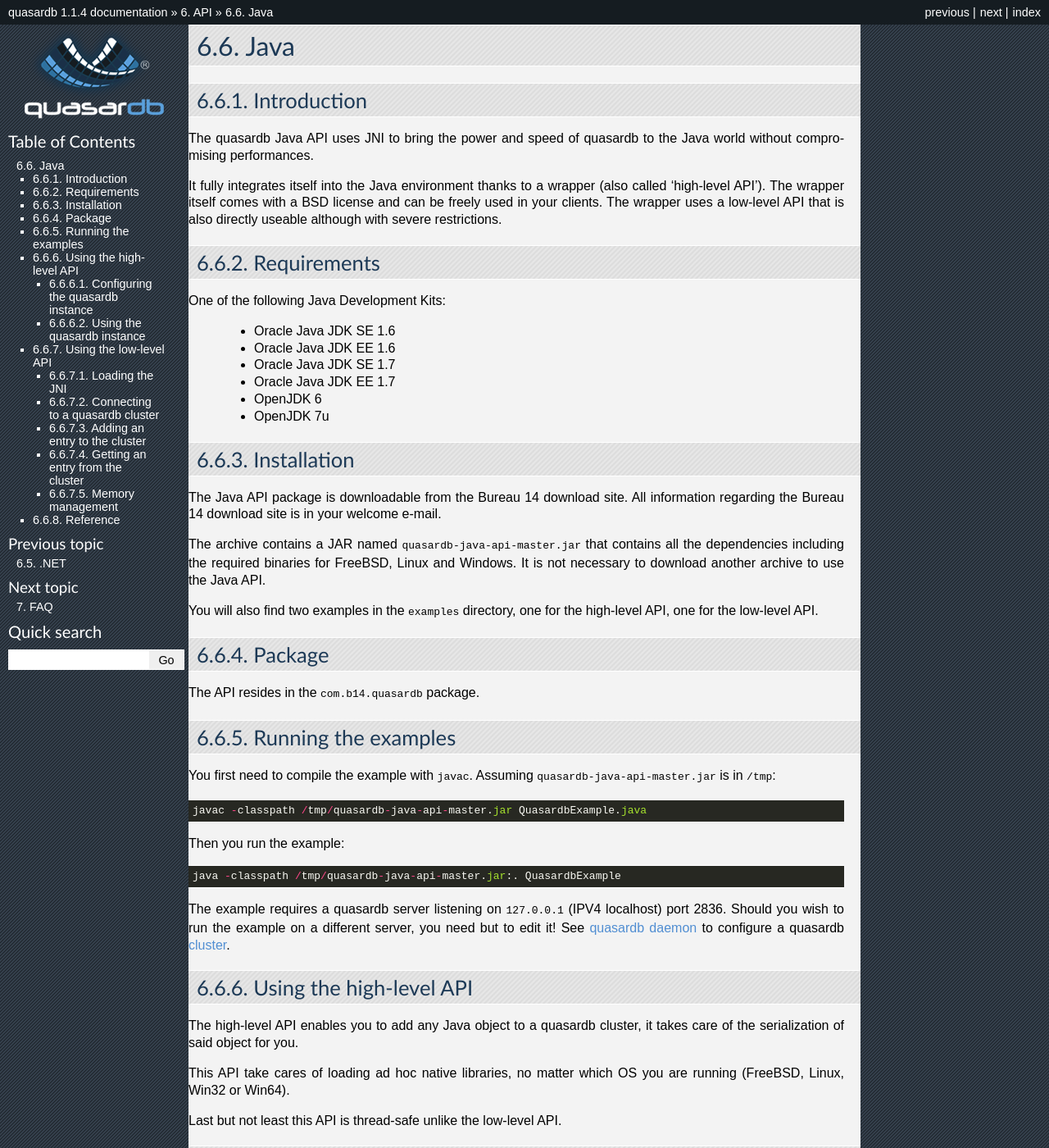
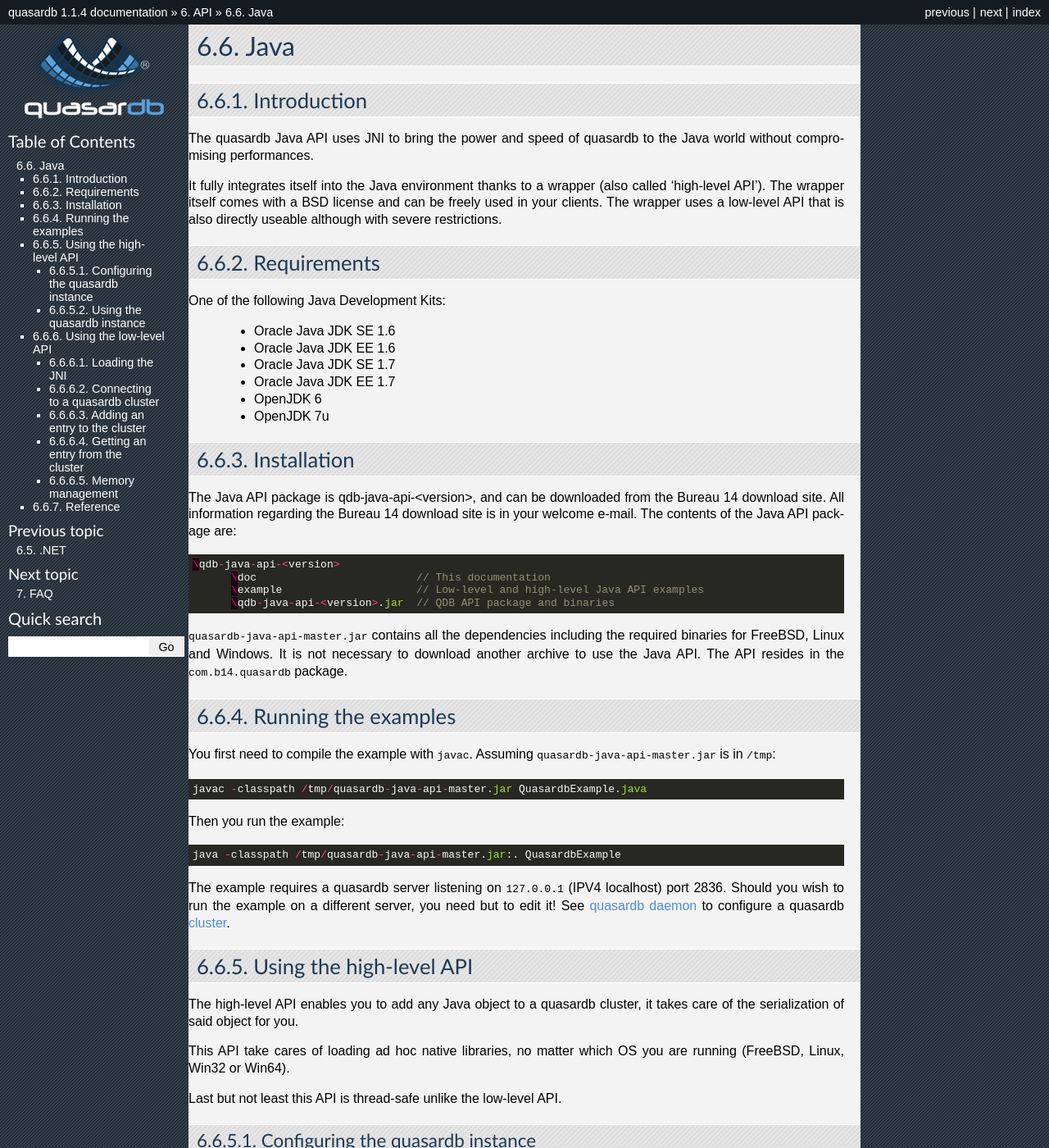
Before and after one commit to iltommi/qdb-documentation, a Sphinx documentation site: the page built from source/api/java.rst, in a window 1280 px wide and 1400 px high. Shown: the whole window at 82% size. Built offline with Sphinx 7.4.7, drawn with Linux system fonts in a browser that asks for light colours; pages that are not in the unit, such as notebooks, are missing from menus; some of the changed text lies outside the part shown.

Commit message:
Attempt to consolidate headings in Java and .NET APIs.

```diff
--- a/source/api/java.rst
+++ b/source/api/java.rst
@@ -27,16 +27,14 @@ One of the following Java Development Kits:
 Installation
 ------------
 
-The Java API package is downloadable from the Bureau 14 download site. All information regarding the Bureau 14 download site is in your welcome e-mail.
+The Java API package is qdb-java-api-<version>, and can be downloaded from the Bureau 14 download site. All information regarding the Bureau 14 download site is in your welcome e-mail. The contents of the Java API package are::
 
-The archive contains a JAR named ``quasardb-java-api-master.jar`` that contains all the dependencies including the required binaries for FreeBSD, Linux and Windows. It is not necessary to download another archive to use the Java API.
+    \qdb-java-api-<version>
+          \doc                         // This documentation
+          \example                     // Low-level and high-level Java API examples
+          \qdb-java-api-<version>.jar  // QDB API package and binaries
 
-You will also find two examples in the ``examples`` directory, one for the high-level API, one for the low-level API.
-
-Package
--------
-
-The API resides in the ``com.b14.quasardb`` package.
+``quasardb-java-api-master.jar`` contains all the dependencies including the required binaries for FreeBSD, Linux and Windows. It is not necessary to download another archive to use the Java API. The API resides in the ``com.b14.quasardb`` package.
 
 Running the examples
 -----------------------
@@ -105,14 +103,12 @@ A majority of entries type can be stored in quasardb without any further work (f
 
 You can use almost any java objects you want (for example a `POJO <http://en.wikipedia.org/wiki/Plain_Old_Java_Object>`_).
 
-But there are some limitations.
-As Kryo is the underlying framework used to serialize objects in quasardb, you can find all limitations by consulting `Kryo's documentation <https://github.com/EsotericSoftware/kryo#compatibility>`_.
+But there are some limitations. As Kryo is the underlying framework used to serialize objects in quasardb, you can find all limitations by consulting `Kryo's documentation <https://github.com/EsotericSoftware/kryo#compatibility>`_.
 
 Using the low-level API
 -----------------------
 
-The low-level API provides direct access to the C API via JNI.
-Usage of the low-level API is discouraged.
+The low-level API provides direct access to the C API via JNI. **Usage of the low-level API is discouraged.**
 
 Loading the JNI
 ^^^^^^^^^^^^^^^^^^
@@ -131,7 +127,7 @@ Connecting to a quasardb cluster
 
 The connection is a two step process.
 
-    #. *Initialize* the quasardb client session: ::
+    #. Initialize the quasardb client session: ::
 
         SWIGTYPE_p_qdb_session session = quasardb.open();
 
--- a/source/api/net.rst
+++ b/source/api/net.rst
@@ -45,24 +45,19 @@ Quick Reference
 Introduction
 --------------
 
-The quasardb .NET API builds on the C++ API and delivers convenience and flexibility with great performance. The logic is similar to that of the C++ API (see :doc:`cpp`).
+The quasardb .NET API builds on the C++ API and delivers convenience and flexibility with great performance. Because the behavior is similar to that of the C++ API, you may wish to familiarize yourself with the C++ API before working with the .NET API (see :doc:`cpp`).
 
 DLL
 ---
 
 All object definitions and functions are made available in the ``QdbNetApi.dll`` file. All classes and methods reside in the ``qdb`` namespace.
 
-The library requires the Visual Studio 2012 Update 4 redist to function properly.
-
-Exceptions
-------------
-
-The quasardb .NET API will collect and throw Exceptions when the :ref:`Handle.Close() <csharp_handle_close>` method is called, or the :ref:`Handle <csharp_handle>` object goes out of scope.
+The library requires the Visual Studio 2012 Update 4 Redist to function properly.
 
 The handle object
 -------------------
 
-Use the Handle object to interact with the cluster. Note that simply having a Handle object does not connect you to a cluster; you need to call :ref:`Handle.Connect() <csharp_handle_connect>`. The following example shows creating a handle, connecting to a cluster, removing an entry, then handling errors::
+Use the Handle object to interact with the cluster. Simply having a Handle object does not connect you to a cluster; you need to call :ref:`Handle.Connect() <csharp_handle_connect>`. The following example shows creating a handle, connecting to a cluster, removing an entry, then handling errors::
 
     try
     {
@@ -198,7 +193,13 @@ For example, if you want to find all entries whose aliases start with "record"::
 Batch operations
 -------------------
 
-Batch operations are used similarly as in C, except a method :ref:`Handle.RunBatch() <csharp_handle_run_batch>` is provided for convenience.
+Batch operations are used similarly as in C, except the :ref:`Handle.RunBatch() <csharp_handle_run_batch>` method is provided for convenience.
+
+Exceptions
+------------
+
+The quasardb .NET API will collect and throw Exceptions when the :ref:`Handle.Close() <csharp_handle_close>` method is called, or the :ref:`Handle <csharp_handle>` object goes out of scope.
+
 
 Reference
 ----------------
```
